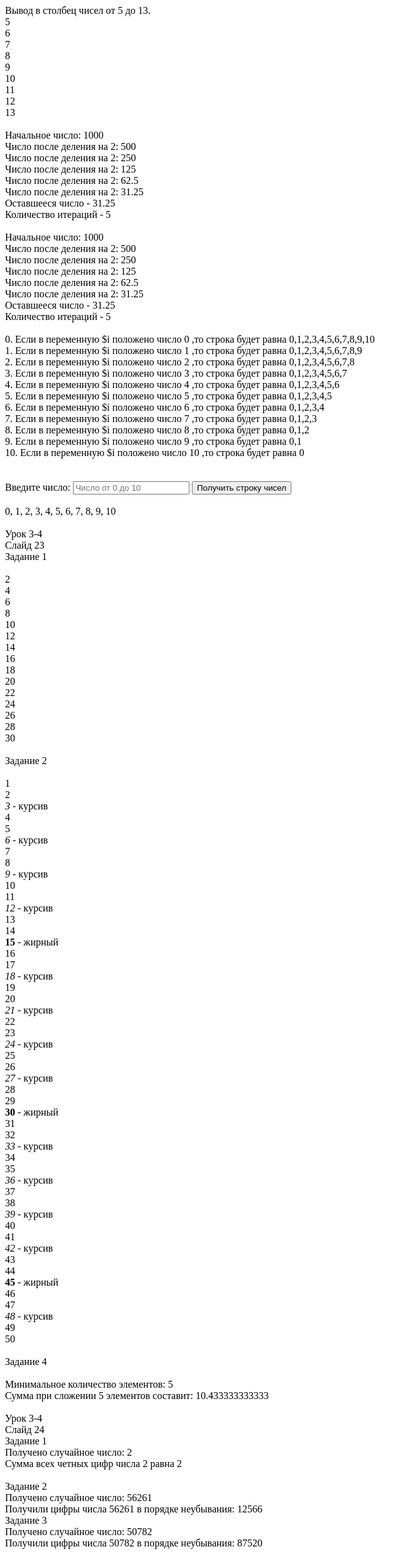
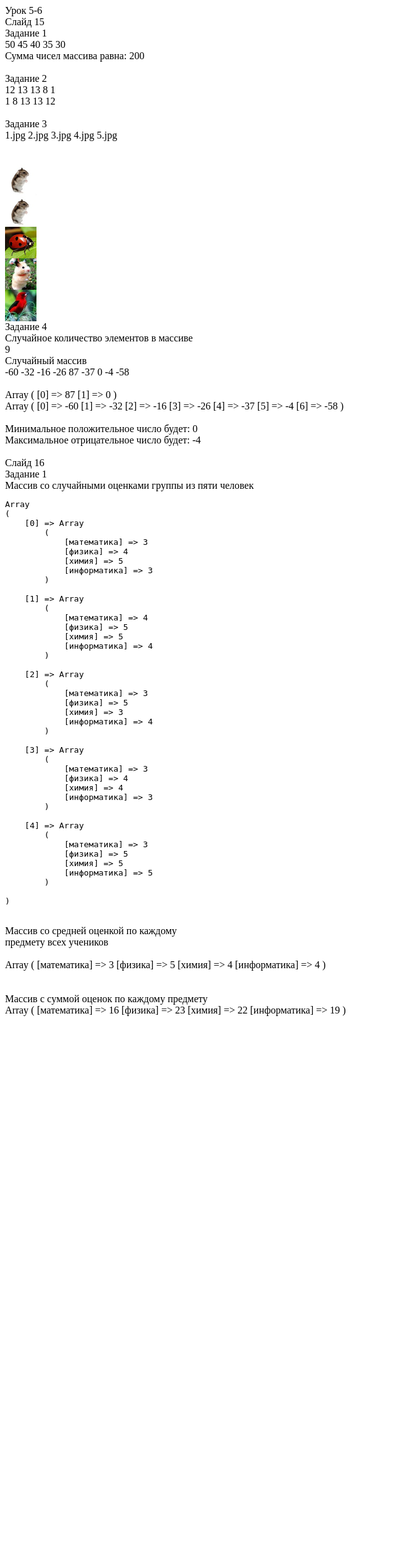
Before and after one commit to ShkuropatovSergey/hw-Shkuropatov, a PHP site: page / in a window 1280 px wide. Shown: the whole page at 63% size, without its empty margins (0-650 px from the left). After the commit the page ends 1613 px from the top, so only its background shows below. Run offline with PHP 8.4, Linux system fonts and the light colour scheme.

Commit message:
I created a branch and sent my homework

```diff
--- a/index.php
+++ b/index.php
@@ -1,227 +1,170 @@
-<!DOCTYPE html>
-<html lang="en">
-
-<head>
-    <meta charset="UTF-8">
-    <title>Document</title>
-</head>
-
-<body>
 <?php
-    // Задание №1
-    echo 'Вывод в столбец чисел от 5 до 13. <br>';
-    for ($i = 5; $i <= 13; $i++) {
-        echo $i;
+// Урок 5-6
+// Слайд 15
+//Задание 1
+echo "Урок 5-6";
 echo '<br>';
-    }
-
-
-    // Задание №2
+echo "Слайд 15";
 echo '<br>';
-    $num = 1000;
-    $i = 0;
-    echo "Начальное число: $num";
+echo "Задание 1";
 echo '<br>';
-    while ($num >= 50) {
-        $i++;
-        $num = $num / 2;
-        echo "Число после деления на 2: $num";
-        echo '<br>';
-        if ($num <= 50) {
-            echo "Оставшееся число - $num";
-            echo '<br>';
-            echo "Количество итераций - $i";
-            echo '<br>';
-        }
+$j=50;
+$sum=0;
+$arr=[];
+for($i = 0; $i < 5; $i++){
+$arr[$i] = $j-$i*5;
+echo $arr[$i]. " ";
 }
 echo '<br>';
-    $num = 1000;
-    echo "Начальное число: $num";
+for($i = 0; $i < 5; $i++){
+  $sum+=$arr[$i];
+}
+echo "Сумма чисел массива равна: $sum";
 echo '<br>';
-    for ($i = 1; ($num >= 50); $i++) {
-        $num = $num / 2;
-        echo "Число после деления на 2: $num";
 echo '<br>';
-        if ($num <= 50) {
-            echo "Оставшееся число - $num";
+//Задание 2
+echo "Задание 2";
 echo '<br>';
-            echo "Количество итераций - $i";
+$ar=[];
+for($i = 0; $i < 5; $i++){
+  $ar[$i]=mt_rand(0,20);
+  echo $ar[$i]. " ";
+  }
   echo '<br>';
-        }
-    }
-
-
-    // Задание №3
-    $str = "";
-    echo '<br>';
-    for ($i = 0; ($i <= 10); $i++) {
-        echo $i . '. Если в переменную $i положено число ' . $i;
-        echo '   ';
-        for ($j = 0; ($j <= 10 - $i); $j++) {
-            if ($j < 10 - $i) {
-                $str = $str . "$j" . ',';
-            } else if ($j == 10 - $i) {
-                $str = $str . "$j";
-            }
-        }
-        echo ",то строка будет равна $str";
-        echo '<br>';
-        $str = "";
+  for($i = count($ar)-1; $i >= 0; $i--){
+    echo $ar[$i]. " ";
     }
   echo '<br>';
   echo '<br>';
 
+//Задание 3
+echo "Задание 3";
+echo '<br>';
+// $j=50;
+$img=[];
+$el=0;
+// формирование массива
 
-    //Задание №3
-    ?>
-    <form action="">
-        <label for="num">Введите число:</label>
-        <input type="number" id="num" name="num" placeholder="Число от 0 до 10" required="true">
-        <button type="submit">Получить строку чисел</button>
-    </form>
-    <br>
-    <?
+for($i = 0; $i < 5; $i++){
+$img[$i] = 1+$i.'.jpg';
+echo $img[$i]. " ";
+}
+echo '<br>';echo '<br>';
+// выбор элемента массива
+for($i = 0; $i < count($img); $i++){
+  $el=mt_rand(1,count($img));
+  echo '<br>';
+  ?><img src= "images/<?php echo $el ?>.jpg" alt=""><?
+  }
+  echo '<br>';
 
-    @$num = $_GET["num"];
-    $i = 10;
-    $str = " ";
-    $j = 0;
-    while ($j <= $i - $num) {
-        if ($j <= $i - $num - 1) {
-            $str = $str . "$j" . ',';
-        } else if ($j == ($i - $num)) {
-            $str = $str . "$j";
+//Задание 4
+echo "Задание 4";
+echo '<br>';
+$rand=[];
+$count=mt_rand(5,10);
+echo "Случайное количество элементов в массиве";
+echo '<br>';
+echo $count;
+echo '<br>';
+echo "Случайный массив";
+echo '<br>';
+for ($i=0; $i < $count; $i++) {
+    $rand[$i] = mt_rand(-100,100);
+    echo $rand[$i].    "     ";
 }
-        $j++;
-        echo $str;
-        $str = " ";
+echo '<br>';
+$positive=[];
+$negative=[];
+$s1=0;
+$s2=0;
+
+for ($i = 0; $i < count($rand); $i++) {
+  if($rand[$i] >= 0){
+    $positive[$s1]=$rand[$i];
+    $s1++;
+  }else if($rand[$i] < 0){
+    $negative[$s2]=$rand[$i];
+    $s2++;
   }
+}
+echo '<br>';
+print_r($positive);
+echo '<br>';
+print_r($negative);
+echo '<br>';
+
+$plus=$positive[0];
+for ($i = 0; $i < count($positive); $i++) {
+  if($positive[$i] < $plus){
+    $plus=$positive[$i];
+  }
+}
+$minus=$negative[0];
+for ($i = 0; $i < count($negative); $i++) {
+  if($negative[$i] > $minus){
+    $minus=$negative[$i];
+  }
+  }
+echo '<br>';
+echo "Минимальное положительное число будет:  $plus";
+echo '<br>';
+echo "Максимальное отрицательное число будет:  $minus";
 echo '<br>';
 echo '<br>';
 
-    // Урок 3-4
-    // Слайд 23
-    echo "Урок 3-4";
-    echo '<br>';
-    echo "Слайд 23";
-    echo '<br>';
-
-    echo "Задание 1";
-    echo '<br>';
-    echo '<br>';
-
-    for ($i = 1; $i <= 30; $i++) {
-        if ($i % 2 == 0) {
-            echo $i;
-            echo '<br>';
-        }
-    }
-    echo '<br>';
-    echo "Задание 2";
-    echo '<br>';
-    echo '<br>';
-
-    for ($i = 1; $i <= 50; $i++) {
-        if (($i % 3 == 0) and ($i % 5 == 0)) {
-            echo "<b>$i</b> -   жирный";
-            echo '<br>';
-        } else if ($i % 3 == 0) {
-            echo "<i>$i</i>  -  курсив";
-            echo '<br>';
-        } else {
-            echo $i;
-            echo '<br>';
-        }
-    }
-    echo '<br>';
-    echo "Задание 4";
-    echo '<br>';
-    echo '<br>';
-    $n = 1;
-    $d = 1;
-    $i = 0;
-    $s = 0;
-    while ($s < 10) {
-        $s = $s + $n / $d;
-        $i++;
-        $n += 3;
-        $d += 1;
-    }
-    echo "Минимальное количество элементов: $i";
-    echo '<br>';
-    echo "Сумма при сложении $i элементов составит: $s";
-    echo '<br>';
-    echo '<br>';
-
-    // Урок 3-4
-    // Слайд 23
-    echo "Урок 3-4";
-    echo '<br>';
-    echo "Слайд 24";
+// Слайд 16
+//Задание 1
+echo "Слайд 16";
 echo '<br>';
 echo "Задание 1";
 echo '<br>';
-    $num = mt_rand(2, 10);
-    echo "Получено случайное число: $num";
+$lesson = ["математика"=>"q","физика"=>"s","химия"=>"z","информатика"=>"d"];
+$mas=[];
+//Формируем оценки группы из пяти человек
+for ($i=0; $i < 5 ; $i++) {
+  foreach($lesson as $key => $item){
+    $lesson[$key] = mt_rand(3,5);
+   }
+   $mas[$i]=$lesson;
+  }
+  echo " Массив со случайными оценками группы из пяти человек"
+  ?><pre><?
+  print_r($mas);
+  ?></pre><?
+
+  //Определяем среднюю оценку группы по каждому предмету
+  $middle=0;
+  $lesson_middle=[];
+ foreach($lesson as $key => $item){
+      for ($i=0; $i < 5 ; $i++){
+         $middle =$middle+ $mas[$i][$key];
+      }
+
+      $lesson_middle[$key]=round($middle/count($mas)); //средняя оцнка по каждому предмету
+      $middle=0;
+    }
+    echo '<br>';
+    echo "Массив со средней оценкой по каждому"; echo '<br>';
+    echo "предмету всех учеников"; echo '<br>';
+    echo '<br>';
+    print_r($lesson_middle);
 echo '<br>';
 
-    $sum = 0;
-    for ($i = 0; $i <= $num; $i++) {
-        if ($i % 2 == 0) {
-            $sum = $sum + $i;
+ //Определяем сумму оценок по каждому предмету
+ echo '<br>';
+$sum=0;
+$lesson_summa=[];
+foreach($lesson as $key => $item){
+  for ($i=0; $i < 5 ; $i++){
+     $sum =$sum+ $mas[$i][$key];
   }
+  $lesson_summa[$key]=$sum;
+  $sum=0;
   }
-    echo "Сумма всех четных цифр числа $num равна $sum";
   echo '<br>';
-
+  echo "Массив с суммой оценок по каждому предмету";
   echo '<br>';
-    echo "Задание 2";
-    echo '<br>';
-    $num = mt_rand(50000, 60000);
-    echo "Получено случайное число: $num";
-    echo '<br>';
-    $str = strval($num);
-
-    for ($i = 0; $i < strlen($num); $i++) {
-        for ($b = $i + 1; $b < strlen($num); $b++) {
-            if ($str[$i] > $str[$b]) {
-                $x = $str[$i];
-                $str[$i] = $str[$b];
-                $str[$b] = $x;
-            }
-        }
-    }
-    echo "Получили цифры числа $num в
-          порядке неубывания: $str";
-
-
-    echo '<br>';
-    echo "Задание 3";
-    echo '<br>';
-    $num = mt_rand(50000, 60000);
-    echo "Получено случайное число: $num";
-    echo '<br>';
-    $str = strval($num);
-
-    for ($i = 0; $i < strlen($num); $i++) {
-        for ($b = $i + 1; $b < strlen($num); $b++) {
-            if ($str[$i] < $str[$b]) {
-                $x = $str[$i];
-                $str[$i] = $str[$b];
-                $str[$b] = $x;
-            }
-        }
-    }
-    echo "Получили цифры числа $num в
-                порядке неубывания: $str";
-
-
-
-
-
-
+  print_r($lesson_summa);
 
 ?>
-</body>
-
-</html>
```
Also changed, not shown: README.md (deleted), images/1.jpg (added), images/2.jpg (added), images/3.jpg (added), images/4.jpg (added), images/5.jpg (added). Lines whose indentation alone changed are shown as unchanged.
